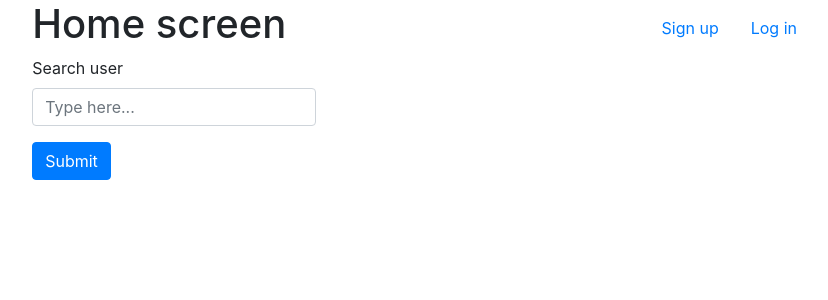
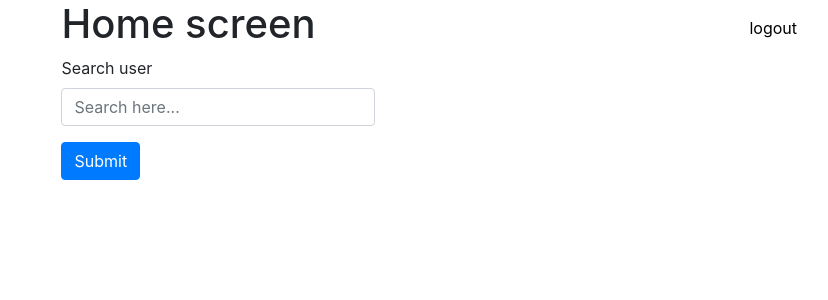
Before and after one commit to LazarDugalic/testPHP, a PHP site: page / in a window 1280 px wide. Shown: the top 300 px of the page, without its empty margins (382-1210 px from the left). Run offline with PHP 8.4, Linux system fonts and the light colour scheme; the visitor is signed in with stand-in values (Sample User, id 1).

Commit message:
additional seesion system updates

```diff
--- a/public/index.php
+++ b/public/index.php
@@ -1,7 +1,15 @@
 <?php
+
+session_start();
 
 use App\Core\Twig;
 
 require_once __DIR__ . '/../vendor/autoload.php';
 
-Twig::render('default/index.html.twig');
+if (isset($_POST['logout'])) {
+    session_destroy();
+}
+
+Twig::render('default/index.html.twig', [
+    'session_logged' => $_SESSION['logged'] ? $_SESSION : null
+]);
--- a/templates/default/index.html.twig
+++ b/templates/default/index.html.twig
@@ -2,18 +2,23 @@
 
 {% block body %}
     <div class="container">
-        <a href="/login.php" class="float-right p-3">Log in</a>
-        <a href="/registration.php" class="float-right p-3">Sign up</a>
+        {% if session_logged.logged %}
+            <form action="/index.php" method="post">
+                <input type="submit" value="logout" name="logout" class="float-right p-3 bg-white border-0">
+            </form>
+        {% else %}
+            <a href="/login.php" class="float-right p-3">Log in</a>
+            <a href="/registration.php" class="float-right p-3">Sign up</a>
+        {% endif %}
         <div class="row">
             <div class="col-4"></div>
             <div class="col-4">
                 <h1>Home screen</h1>
-                <form>
+                <form action="/search.php" method="get">
                     <div class="form-group">
                         <label for="search">Search user</label>
-                        <input type="text" class="form-control" id="search" aria-describedby="search" placeholder="Type here...">
+                        <input type="text" class="form-control" id="search" name="search" aria-describedby="search" placeholder="Search here...">
                     </div>
-
                     <button type="submit" class="btn btn-primary">Submit</button>
                 </form>
             </div>
```
Also changed, not shown: public/login.php (+3 -4 lines), public/registration.php (+0 -23 lines).
